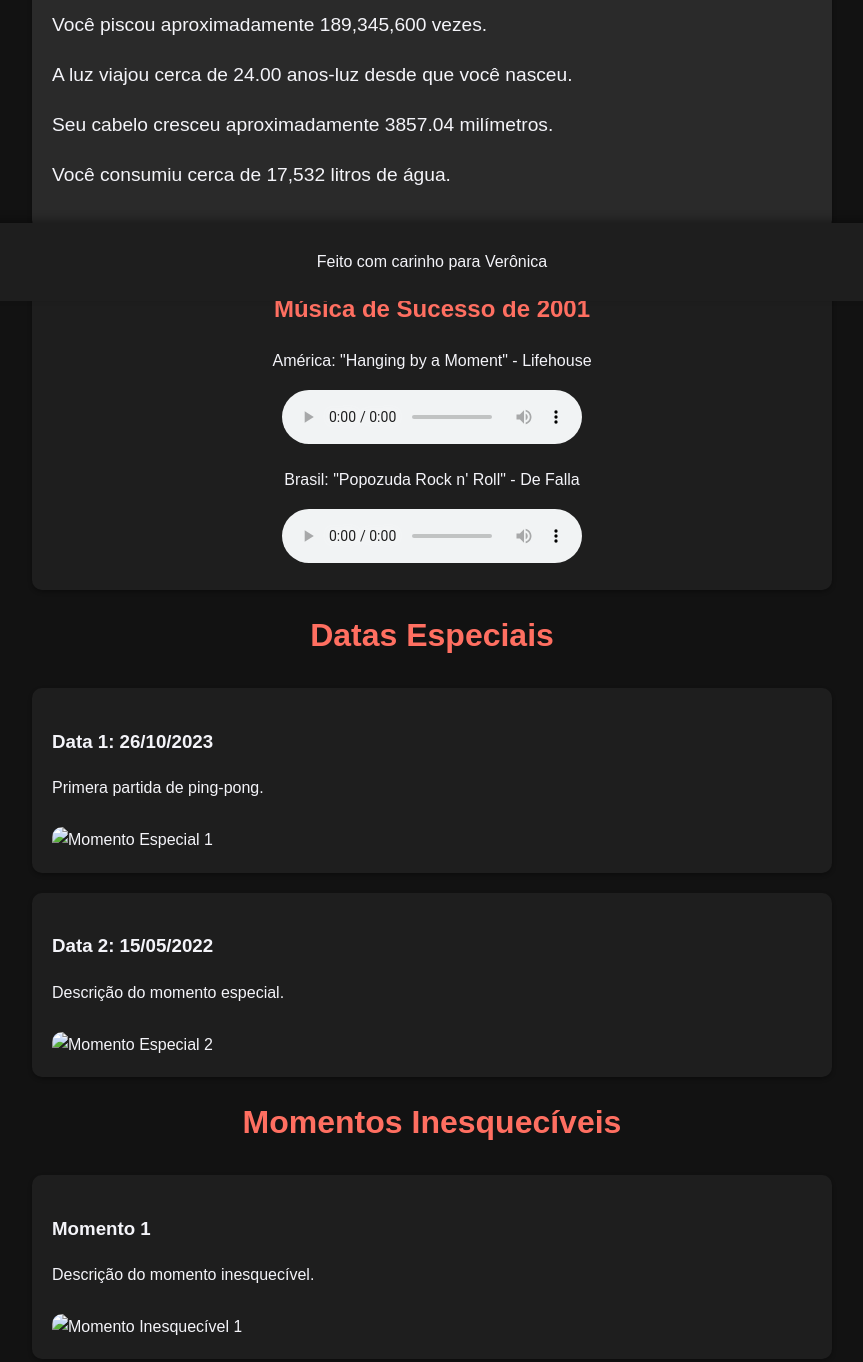
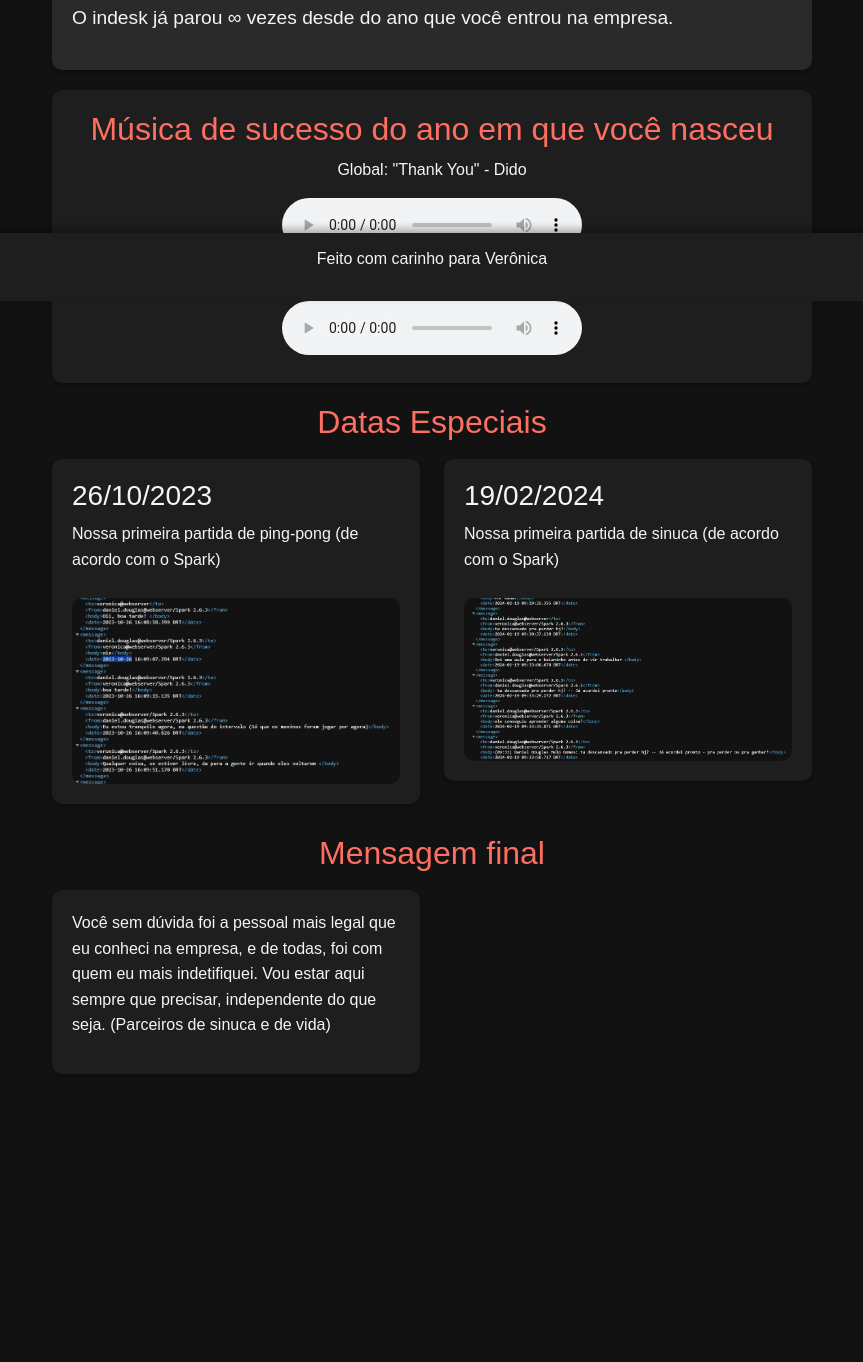
Before and after one commit to danieldouglas26/ve_2001, a plain HTML site: page index.html in a window 1280 px wide. Shown: the part 499-1861 px from the top of the page, without its empty margins (208-1071 px from the left). After the commit the page ends 1643 px from the top, so only its background shows below. Drawn offline with nearby package versions, Linux system fonts and the light colour scheme.

Commit message:
subindo alterações

```diff
--- a/index.html
+++ b/index.html
@@ -3,6 +3,8 @@
 <head>
     <meta charset="UTF-8">
     <meta name="viewport" content="width=device-width, initial-scale=1.0">
+    <link href="https://cdn.jsdelivr.net/npm/bootstrap@5.3.0/dist/css/bootstrap.min.css" rel="stylesheet">
+
     <title>Aniversário da Verônica</title>
     <style>
         body {
@@ -33,15 +35,29 @@
             text-align: center;
             animation: fadeIn 1s ease-in-out;
         }
+
+        .mensagemfinal{
+            background-color: #1e1e1e;
+            margin: 10px 0px;
+            margin-bottom: 50px;
+            padding: 20px;
+            border-radius: 10px;
+            box-shadow: 0 2px 4px rgba(0, 0, 0, 0.3);
+            transition: transform 0.3s ease, box-shadow 0.3s ease;}
+
         .moment {
             background-color: #1e1e1e;
-            margin: 20px 0;
+            margin: 10px 0px;
             padding: 20px;
             border-radius: 10px;
             box-shadow: 0 2px 4px rgba(0, 0, 0, 0.3);
             transition: transform 0.3s ease, box-shadow 0.3s ease;
         }
         .moment:hover {
+            transform: translateY(-5px);
+            box-shadow: 0 4px 8px rgba(0, 0, 0, 0.5);
+        }
+        .mensagemfinal:hover {
             transform: translateY(-5px);
             box-shadow: 0 4px 8px rgba(0, 0, 0, 0.5);
         }
@@ -64,6 +80,7 @@
             animation: fadeInUp 1s ease-in-out;
         }
         .stats-panel h2 {
+            margin-bottom: 10px;
             font-size: 1.8em;
             color: #ff6f61;
             text-align: center;
@@ -88,7 +105,8 @@
             background-color: #1e1e1e;
             color: #f4f4f9;
             text-align: center;
-            padding: 10px 0;
+            margin-top: 10px;
+            padding: 13px 0;
             position: fixed;
             width: 100%;
             bottom: 0;
@@ -130,8 +148,8 @@
 </head>
 <body>
     <header>
-        <h1>Feliz Aniversário, Ve!</h1>
-        <p>Celebrando momentos especiais</p>
+        <h1>Feliz Aniversário, Ze!</h1>
+        <p>Separie algumas coisas, espero que goste</p>
     </header>
     <div class="container">
         <div class="stats-panel" id="stats-panel">
@@ -142,47 +160,71 @@
             <p id="steps"></p>
             <p id="blinks"></p>
             <p id="distance-light"></p>
-            <p id="hair-grown"></p>
-            <p id="water-consumed"></p>
+            <!--p id="hair-grown"></p>
+            <p id="water-consumed"></p-->
+            <p>O indesk já parou ∞ vezes desde do ano que você entrou na empresa.</p>
         </div>
         <div class="music-player">
-            <h2>Música de Sucesso de 2001</h2>
-            <p>América: "Hanging by a Moment" - Lifehouse</p>
+            <h2>Música de sucesso do ano em que você nasceu</h2>
+            <p>Global: "Thank You" - Dido</p>
             <audio controls>
-                <source src="path-to-hanging-by-a-moment.mp3" type="audio/mp3">
+                <source src="Dido - Thank You (Official Video).mp3" type="audio/mp3">
                 Your browser does not support the audio element.
             </audio>
-            <p>Brasil: "Popozuda Rock n' Roll" - De Falla</p>
+            <p>Brasil: "Quem De Nós Dois" - Ana Carolina</p>
             <audio controls>
-                <source src="path-to-popozuda-rock-n-roll.mp3" type="audio/mp3">
+                <source src="Ana Carolina - Quem De Nós Dois (La Mia Storia Tra Le Dita).mp3" type="audio/mp3">
                 Your browser does not support the audio element.
             </audio>
         </div>
         <section>
             <h2 class="section-title">Datas Especiais</h2>
-            <div class="moment">
-                <h3>Data 1: 26/10/2023</h3>
-                <p>Primera partida de ping-pong.</p>
-                <img src="crachamodel.png" alt="Momento Especial 1">
-            </div>
-            <div class="moment">
-                <h3>Data 2: 15/05/2022</h3>
-                <p>Descrição do momento especial.</p>
-                <img src="link-da-imagem2.jpg" alt="Momento Especial 2">
+            <div class="row">
+                <div class="col-md-6">
+                    <div class="moment">
+                        <h3>26/10/2023</h3>
+                        <p>Nossa primeira partida de ping-pong (de acordo com o Spark)</p>
+                        <img src="1.jpg" alt="Momento Especial 1">
+                    </div>
+                </div>
+                <div class="col-md-6">
+                    <div class="moment">
+                        <h3>19/02/2024</h3>
+                        <p>Nossa primeira partida de sinuca (de acordo com o Spark)</p>
+                        <img src="2.jpg" alt="Momento Especial 2">
+                    </div>
+                </div>
             </div>
         </section>
+        <!--section>
+            <h2 class="section-title">Momentos Aleatórios</h2>
+            <div class="row">
+                <div class="col-md-6">
+                    <div class="moment">
+                        <h3>Andreia e Joyce passando em frente a sua sala toda hora</h3>
+                        <p>E eu não percebendo isso</p>
+                    </div>
+                </div>
+                <div class="col-md-6">
+                    <div class="moment">
+                        <h3></h3>
+                        <p>Aquele momento em que perdemos a conta de quantas vezes rimos até doer a barriga.</p>
+                    </div>
+                </div>
+            </div>
+        </section-->
         <section>
-            <h2 class="section-title">Momentos Inesquecíveis</h2>
-            <div class="moment">
-                <h3>Momento 1</h3>
-                <p>Descrição do momento inesquecível.</p>
-                <img src="link-da-imagem3.jpg" alt="Momento Inesquecível 1">
-            </div>
-            <div class="moment">
-                <h3>Momento 2</h3>
-                <p>Descrição do momento inesquecível.</p>
-                <img src="link-da-imagem4.jpg" alt="Momento Inesquecível 2">
-            </div>
+            <h2 class="section-title">Mensagem final</h2>
+            <div class="row">
+                <div class="col-md-6">
+                    <div class="mensagemfinal"-->
+                        <!--h3>Por Daniel,</h3-->
+                        <!--p>É muito bom saber, que os anos vão, a idade chega, e você sempre continua a mesma, sempre com o mesmo sorriso e sempre com o mesmo jeitinho que a torna especial. E como passa rapído né? Lembro da gente no 9° ano pensando no futuro como algo bem distante, e hoje já pensamos em faculdade. A idade vem chegando, as rotinas vão mudando e a gente acaba se afastando, mas idepende de onde eu esteja, saiba que você pode sempre contar comigo, que estarei ao seu lado para celebrar as conquistas, e também para te apoiar nas dificuldades. Desejo tudo de bom para você!!!
+                        </p-->
+                        <p>Você sem dúvida foi a pessoal mais legal que eu conheci na empresa, e de todas, foi com quem eu mais indetifiquei. Vou estar aqui sempre que precisar, independente do que seja. (Parceiros de sinuca e de vida)
+                        </p>
+                    </div>
+                </div>
         </section>
     </div>
     <footer>
@@ -255,7 +297,7 @@
             const hairGrown = calculateHairGrown(daysLived);
             const waterConsumed = calculateWaterConsumed(daysLived);
 
-            document.getElementById('days-lived').textContent = `Verônica já viveu ${daysLived} dias.`;
+            document.getElementById('days-lived').textContent = `Você já viveu ${daysLived} dias.`;
             document.getElementById('heartbeats').textContent = `Seu coração já bateu aproximadamente ${heartbeats} vezes.`;
             document.getElementById('breaths').textContent = `Você já respirou cerca de ${breaths} vezes.`;
             document.getElementById('steps').textContent = `Você deu cerca de ${steps} passos.`;
```
Also changed, not shown: 1.jpg (added), 2.jpg (added), 2 other files.
